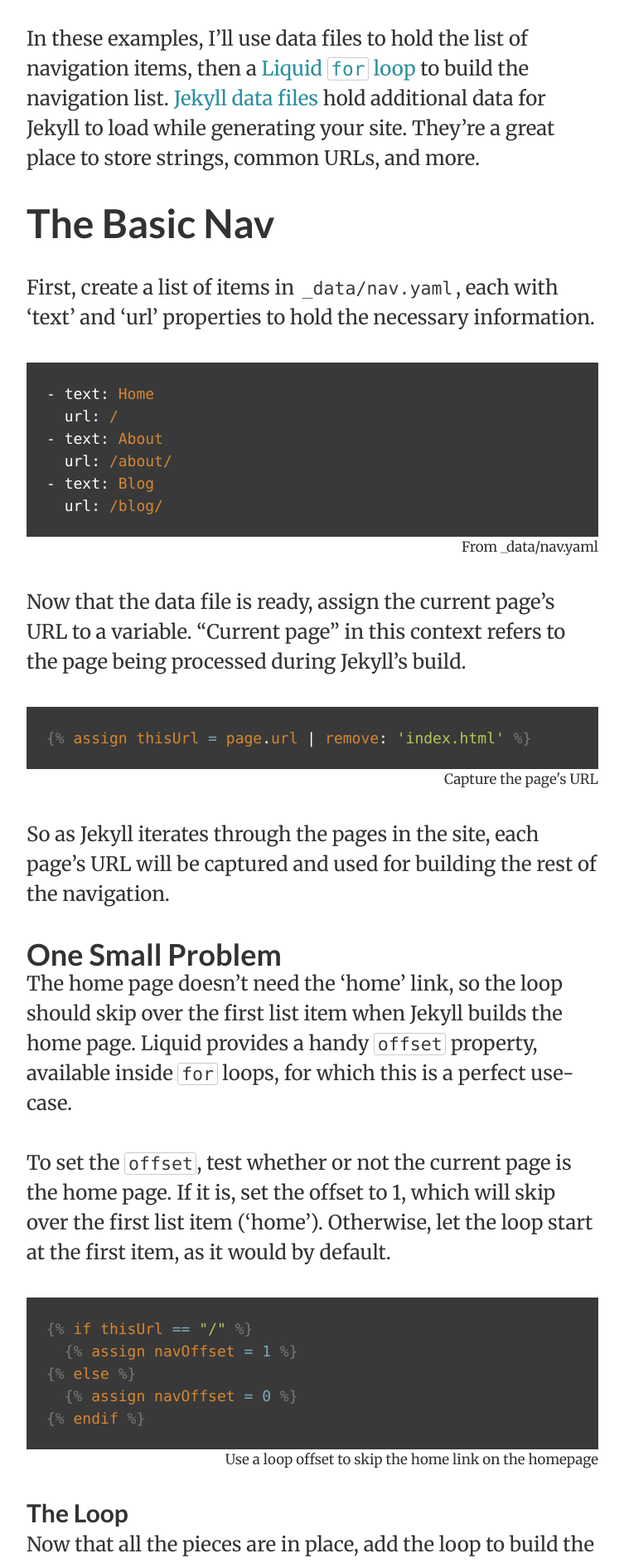
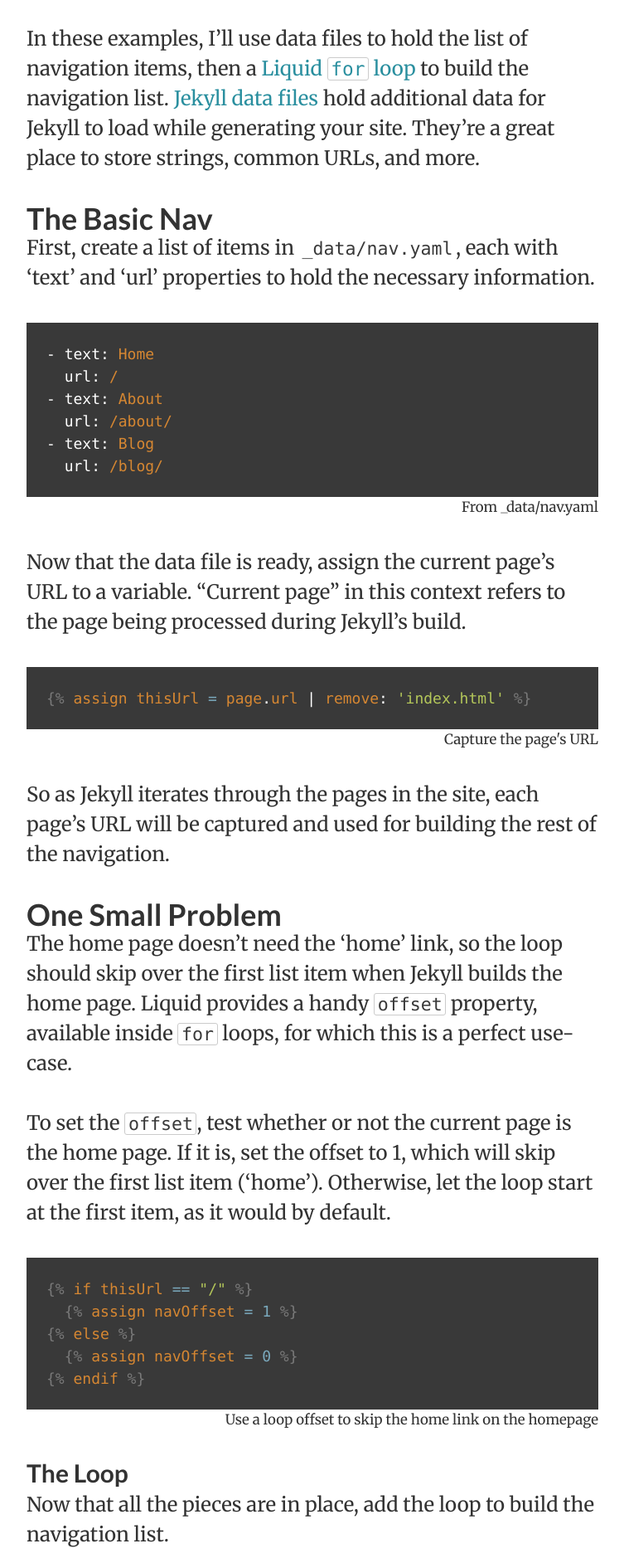
Before and after one commit to goodguyry/ryandomingue.com, a Jekyll site: the page built from _posts/2015-05-11-jekyll-navigation.md, in a window 1280 px wide. Shown: the part 536-2420 px from the top of the page at 83% size, without its empty margins (263-1016 px from the left). Built offline with Jekyll 4.4.1, drawn with Linux system fonts in a browser that asks for light colours.

Commit message:
Heading update

```diff
--- a/_posts/2015-05-11-jekyll-navigation.md
+++ b/_posts/2015-05-11-jekyll-navigation.md
@@ -17,7 +17,7 @@ In this post, I'll introduce a technique for creating navigation for a Jekyll-po
 
 In these examples, I&rsquo;ll use data files to hold the list of navigation items, then a [Liquid `for` loop](https://github.com/Shopify/liquid/wiki/Liquid-for-Designers#for-loops) to build the navigation list. [Jekyll data files](http://jekyllrb.com/docs/datafiles/) hold additional data for Jekyll to load while generating your site. They&rsquo;re a great place to store strings, common URLs, and more.
 
-## The Basic Nav
+### The Basic Nav
 
 First, create a list of items in <code class="path">_data/nav.yaml</code>, each with &lsquo;text&rsquo; and &lsquo;url&rsquo; properties to hold the necessary information.
 
```
